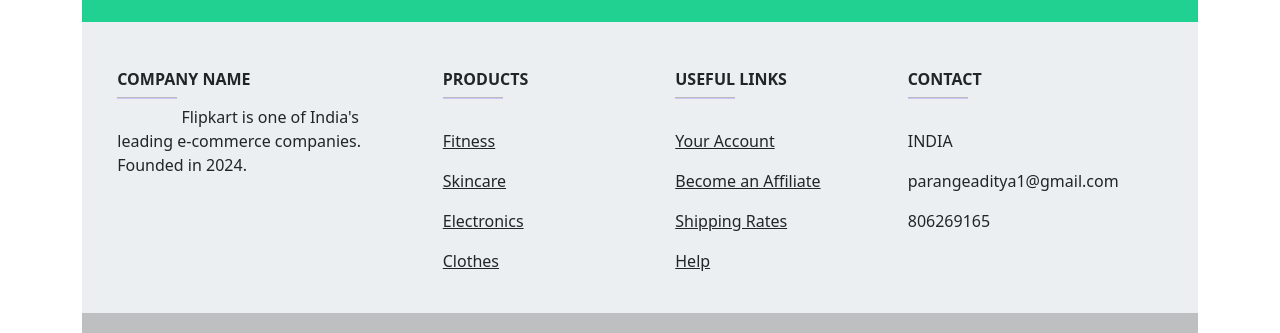
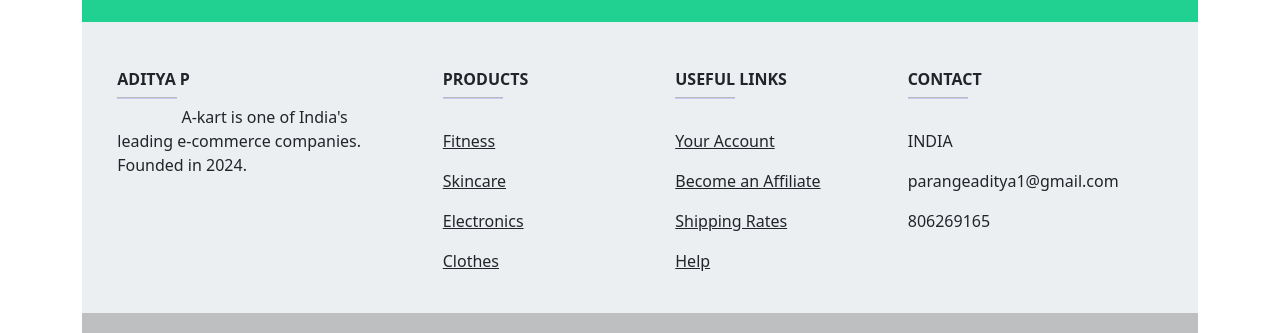
Before and after one commit to Aditya1241/Cart_Product_Add_remove, a plain HTML site: page index.html in a window 1280 px wide. Shown: the part 1166-1499 px from the top of the page. Drawn offline with Linux system fonts and the light colour scheme.

Commit message:
index.html

```diff
--- a/index.html
+++ b/index.html
@@ -309,13 +309,13 @@
           <!-- Grid column -->
           <div class="col-md-3 col-lg-4 col-xl-3 mx-auto mb-4">
             <!-- Content -->
-            <h6 class="text-uppercase fw-bold">Company name</h6>
+            <h6 class="text-uppercase fw-bold">Aditya P</h6>
             <hr
                 class="mb-4 mt-0 d-inline-block mx-auto"
                 style="width: 60px; background-color: #7c4dff; height: 2px"
                 />
 
-              Flipkart is one of India's leading e-commerce companies. Founded in 2024.
+              A-kart is one of India's leading e-commerce companies. Founded in 2024.
 
           </div>
 
```
